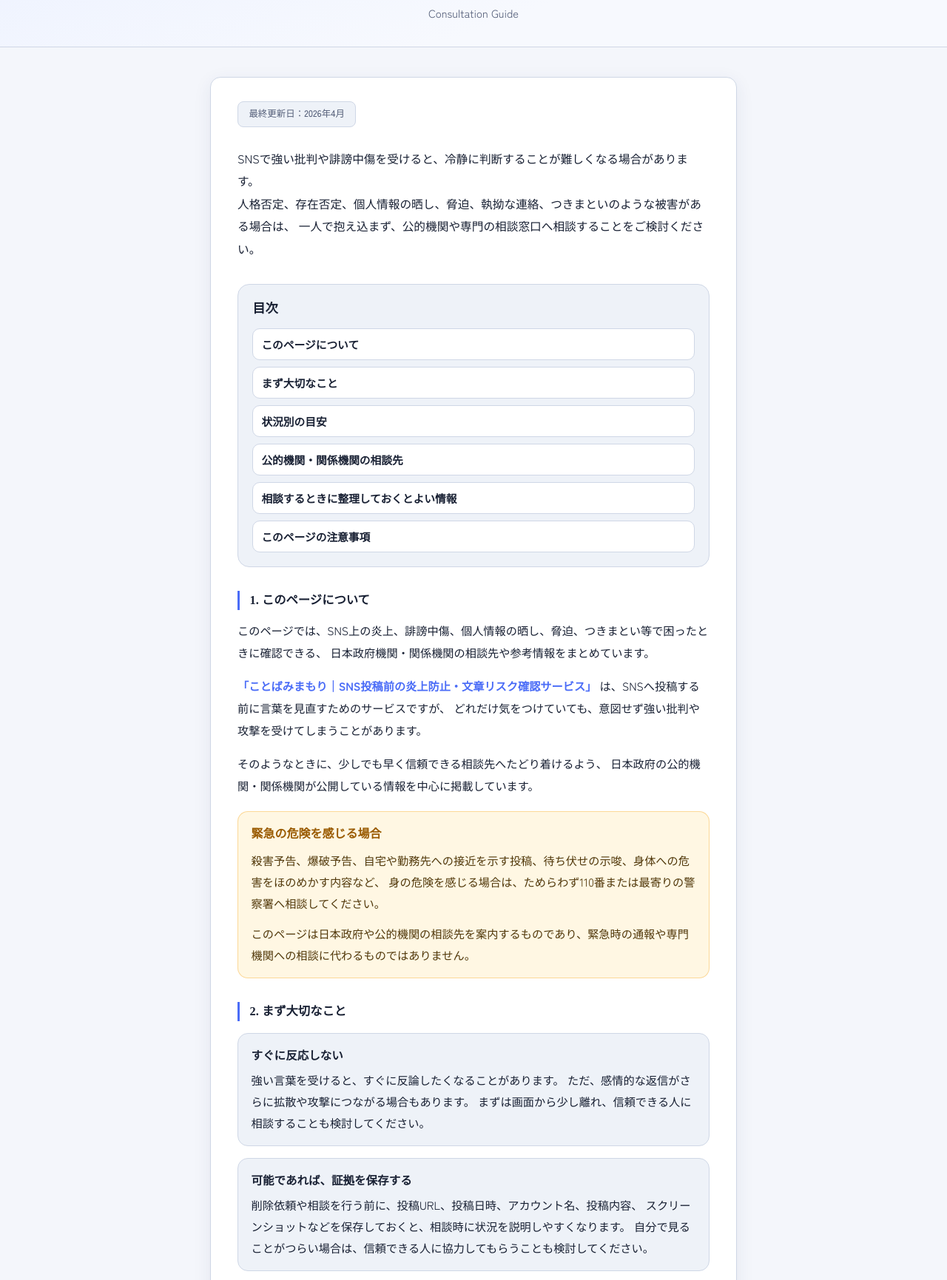
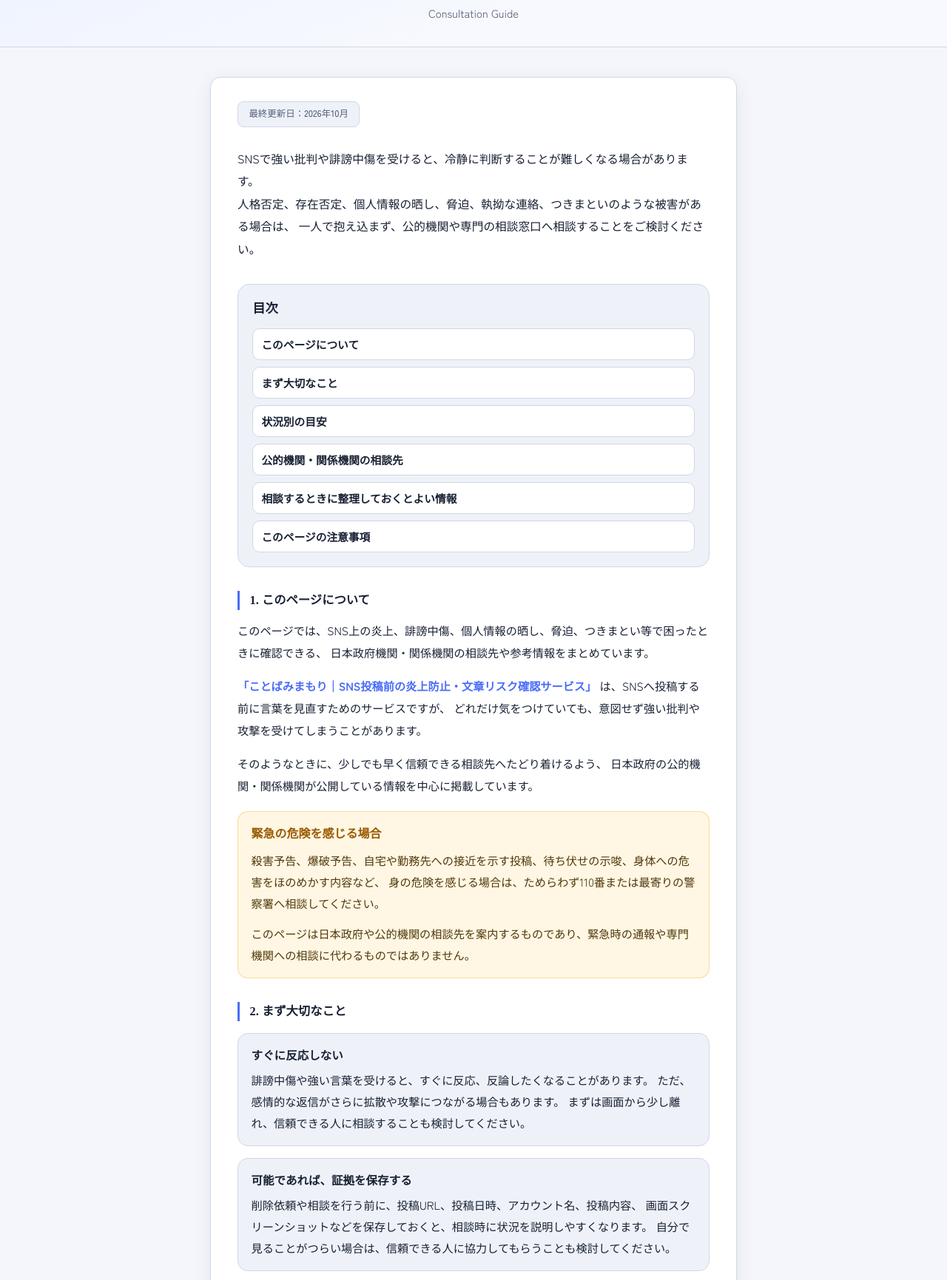
Before and after one commit to na0AaooQ/words-watching-app, a website: page consultation.html in a window 1280 px wide. Shown: the part 169-1900 px from the top of the page at 74% size. Drawn offline with Linux system fonts and the light colour scheme.

Commit message:
相談先ページの文言を一部修正

```diff
--- a/consultation.html
+++ b/consultation.html
@@ -354,7 +354,7 @@
 
   <main>
     <div class="card">
-      <span class="updated-badge">最終更新日：2026年4月</span>
+      <span class="updated-badge">最終更新日：2026年10月</span>
 
       <p class="consultation-lead">
         SNSで強い批判や誹謗中傷を受けると、冷静に判断することが難しくなる場合があります。<br>
@@ -408,7 +408,7 @@
           <div class="consultation-card">
             <h3>すぐに反応しない</h3>
             <p>
-              強い言葉を受けると、すぐに反論したくなることがあります。
+              誹謗中傷や強い言葉を受けると、すぐに反応、反論したくなることがあります。
               ただ、感情的な返信がさらに拡散や攻撃につながる場合もあります。
               まずは画面から少し離れ、信頼できる人に相談することも検討してください。
             </p>
@@ -418,7 +418,7 @@
             <h3>可能であれば、証拠を保存する</h3>
             <p>
               削除依頼や相談を行う前に、投稿URL、投稿日時、アカウント名、投稿内容、
-              スクリーンショットなどを保存しておくと、相談時に状況を説明しやすくなります。
+              画面スクリーンショットなどを保存しておくと、相談時に状況を説明しやすくなります。
               自分で見ることがつらい場合は、信頼できる人に協力してもらうことも検討してください。
             </p>
           </div>
```
Also changed, not shown: en/consultation.html (+1 -1 lines).
